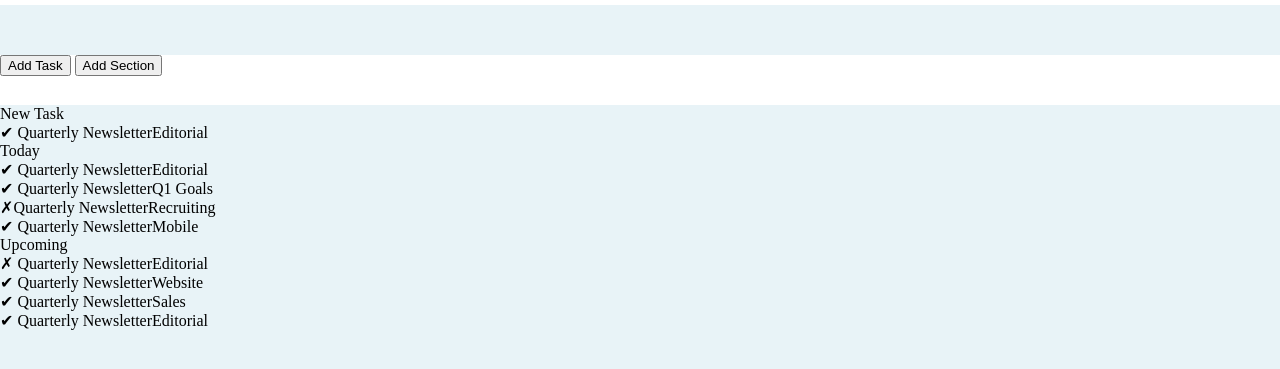
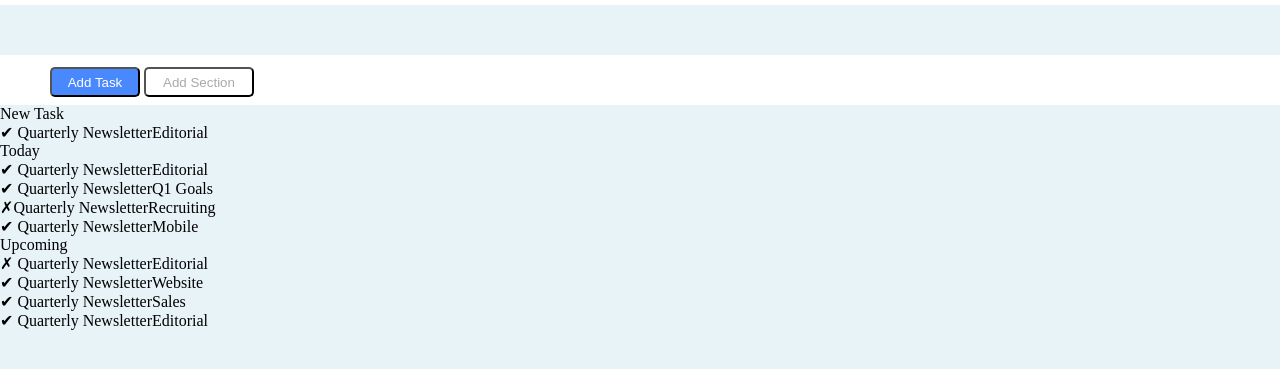
Before and after one commit to LucaPiantadosi27/html-css-toboolist, a plain HTML site: page index.html in a window 1280 px wide. Shown: the part 75-444 px from the top of the page. Drawn offline with Linux system fonts and the light colour scheme.

Commit message:
Button's Section

```diff
--- a/index.html
+++ b/index.html
@@ -15,12 +15,13 @@
     </nav>
    <!-- inserisco i due buttons -->
 <div class="container">
-    <section>
-
-        <div class="twobutton">
+    <section class="twobutton">
+        <div class="buttons">
             <button id="A">Add Task</button>
             <button id="B">Add Section</button>
         </div>
+
+
 
     </section>
 <!-- creo container con all'interno tutte le section -->
--- a/style.css
+++ b/style.css
@@ -12,8 +12,29 @@ body{
     background-color: rgb(255, 255, 255);
     margin-bottom: 50px;
 }
-
+/* impostazioni grafiche bottoni */
 .twobutton {
     height: 50px;
     background-color: white;
 }
+.buttons {
+    padding-top: 12px;
+    padding-left: 50px;
+}
+
+#A{
+    height: 30px;
+    width: 90px;
+    color: white;
+    background-color: rgb(74, 137, 253);
+    border-radius: 5px;
+
+}
+
+#B{
+    height: 30px;
+    width: 110px;
+    background-color: white;
+    color: darkgrey;
+    border-radius: 5px;
+}
```
